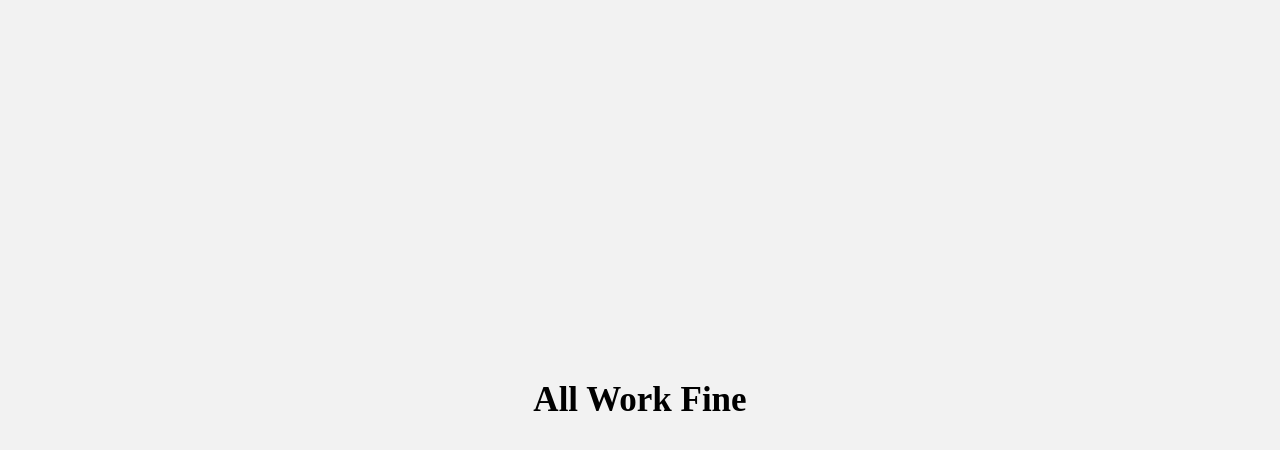
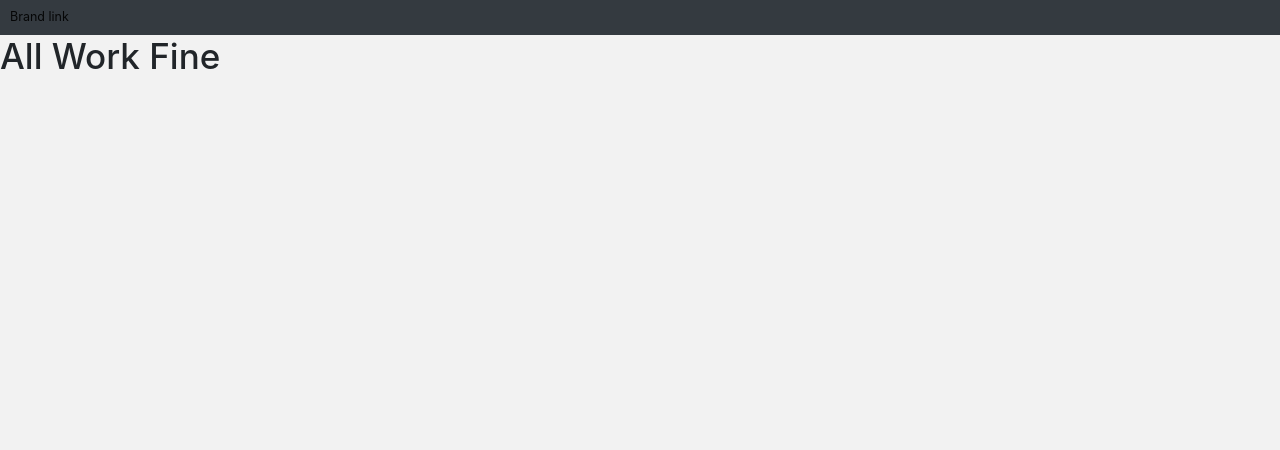
Before and after one commit to WondrousSquirrel/private_blog, a React app in the folder client/: page / in a window 1280 px wide. Shown: the top 450 px of the page. Built offline with nearby package versions, Linux system fonts and the light colour scheme.

Commit message:
Добавлен bootstrap

```diff
--- a/client/package.json
+++ b/client/package.json
@@ -33,7 +33,9 @@
     "webpack-merge": "^4.2.2"
   },
   "dependencies": {
+    "bootstrap": "^4.5.0",
     "react": "^16.13.1",
+    "react-bootstrap": "^1.2.2",
     "react-dom": "^16.13.1",
     "react-redux": "^7.2.0",
     "redux": "^4.0.5",
--- a/client/src/App.jsx
+++ b/client/src/App.jsx
@@ -4,13 +4,17 @@ import { PersistGate } from 'redux-persist/integration/react';
 
 import {persistor, store} from "./store/store";
 
+
+
 import "./style.scss";
+import NavbarComponent from "./Components/Navbar";
 
 const App = () => {
   return (
-    <div className="centered">
+    <div>
       <Provider store={store}>
         <PersistGate loading={'Loading...'} persistor={persistor}>
+          <NavbarComponent />
           <h1 className="title">All Work Fine</h1>
         </PersistGate>
       </Provider>
--- /dev/null
+++ b/client/src/Components/Navbar.js
@@ -0,0 +1,14 @@
+import React from 'react';
+import { Navbar } from 'react-bootstrap';
+
+const NavbarComponent = () => {
+  return (
+    <>
+      <Navbar bg="dark">
+        <Navbar.Brand href="#home">Brand link</Navbar.Brand>
+      </Navbar>
+    </>
+  );
+};
+
+export default NavbarComponent;
--- a/client/src/style.scss
+++ b/client/src/style.scss
@@ -1,3 +1,5 @@
+@import "~bootstrap/scss/bootstrap";
+
 * {
   padding: 0;
   margin: 0;
```
